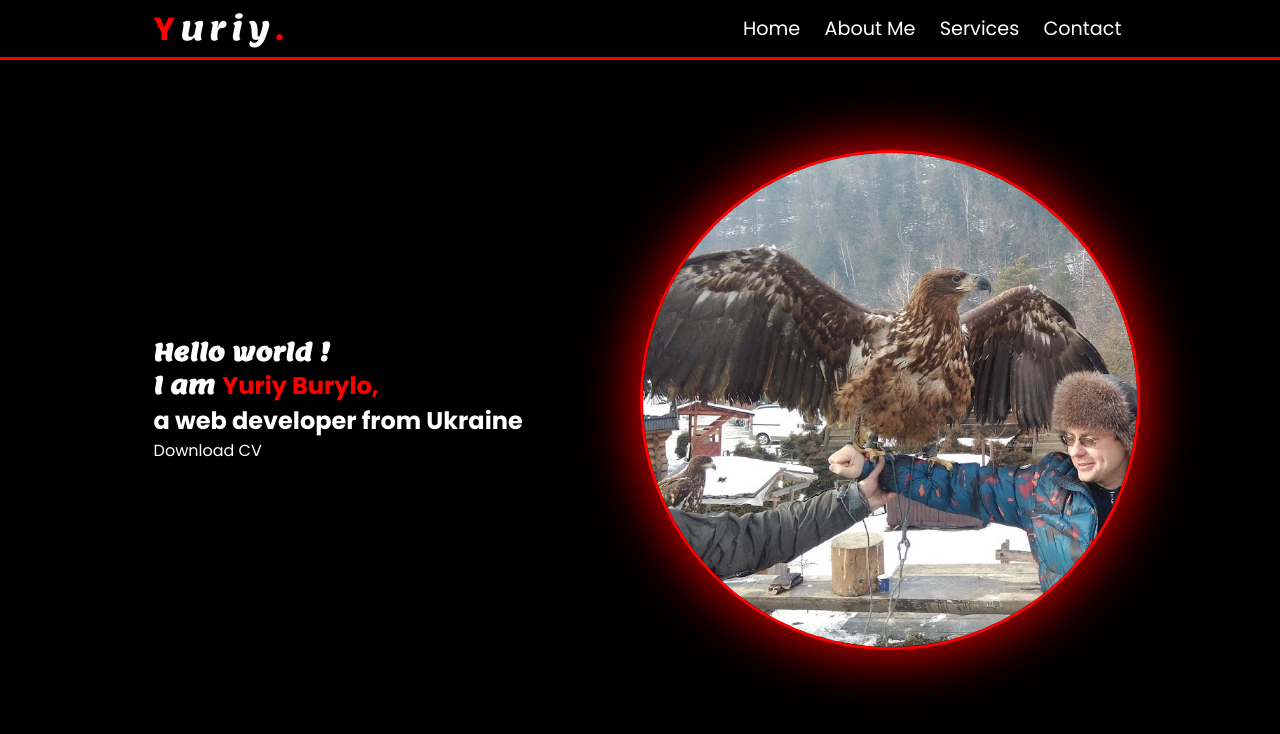
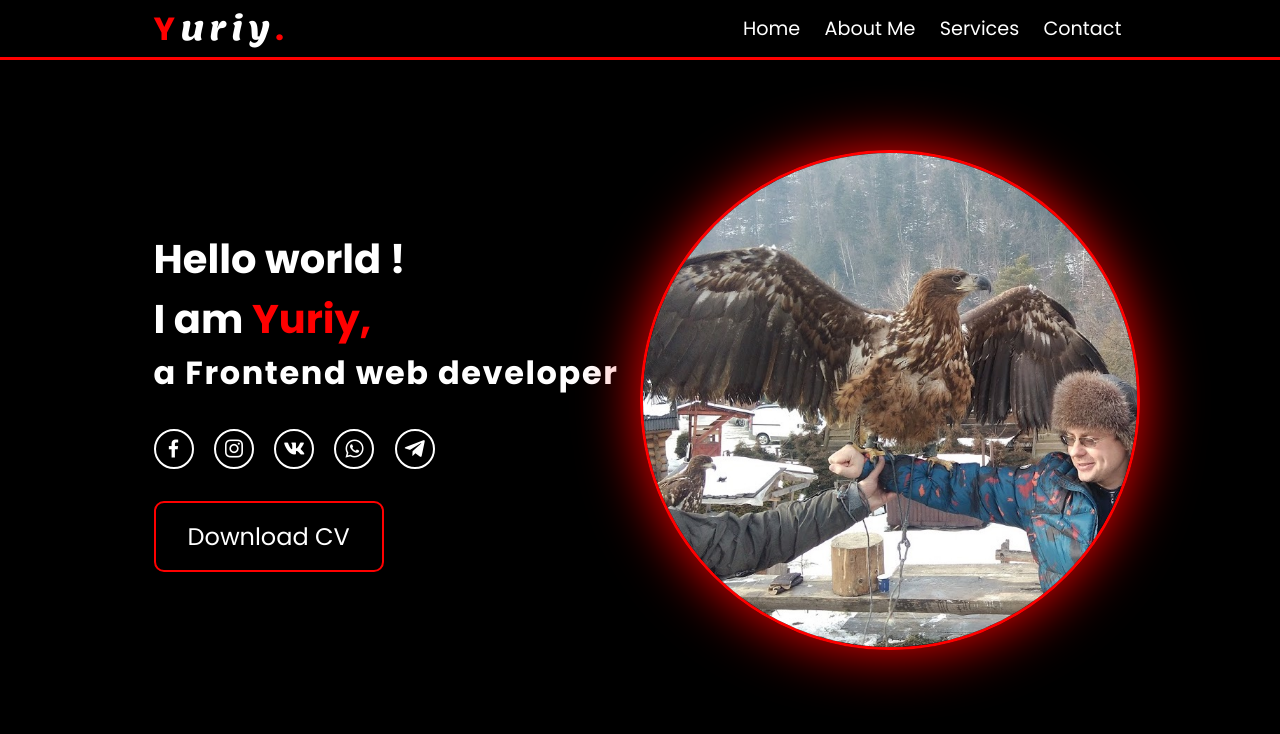
Before and after one commit to YuriyBurylo/PortfolioProject, a plain HTML site: page index.html in a window 1280 px wide. Drawn offline with nearby package versions, Linux system fonts and the light colour scheme.

Commit message:
added social icons and cta button

```diff
--- a/index.html
+++ b/index.html
@@ -8,6 +8,7 @@
     <link rel="preconnect" href="https://fonts.googleapis.com">
     <link rel="preconnect" href="https://fonts.gstatic.com" crossorigin>
     <link href="https://fonts.googleapis.com/css2?family=Lemon&family=Montserrat:ital,wght@0,400;0,500;0,600;0,700;1,400;1,500;1,600;1,700&family=Poppins:ital,wght@0,300;0,400;0,600;0,700;1,300;1,400;1,600;1,700&display=swap" rel="stylesheet">
+    <link href='https://unpkg.com/boxicons@2.1.4/css/boxicons.min.css' rel='stylesheet'>
     <link rel="stylesheet" href="./style.css">
 </head>
 <body>
@@ -28,8 +29,15 @@
         <div>
             <section id="home">
                 <div class="home-content">
-                    <h1>Hello world !<br> I am <span>Yuriy Burylo,</span></h1>
-                    <h2>a web developer from Ukraine</h2>
+                    <h1>Hello world !<br> I am <span>Yuriy,</span></h1>
+                    <h3>a Frontend web developer</h3>
+                    <div class="social">
+                        <a href="https://www.facebook.com/burylojunior"><i class='bx bxl-facebook' ></i></a>
+                        <a href="https://www.instagram.com/yuriy_burylo/"><i class='bx bxl-instagram' ></i></a>
+                        <a href="https://vk.com/id98583039"><i class='bx bxl-vk'></i></a>
+                        <a href=""><i class='bx bxl-whatsapp' ></i></a>
+                        <a href=""><i class='bx bxl-telegram' ></i></a>
+                    </div>
                     <a href="" type="button" class="cta-btn">Download CV</a>
                 </div>
                 <div class="home-picture">
--- a/style.css
+++ b/style.css
@@ -97,7 +97,49 @@ main div {
 }
 
 .home-content h1 {
-    font-family: 'Lemon';
+    font-size: 2.5rem;
+}
+
+.home-content h3 {
+    font-size: 2rem;
+    letter-spacing: 0.1rem;
+}
+
+.social a {
+    display: inline-flex;
+    justify-content: center;
+    align-items: center;
+    width: 40px;
+    height: 40px;
+    border: 2px solid #fff;
+    border-radius: 50%;
+    font-size: 1.5rem;
+    margin: 2rem 1rem 2rem 0;
+}
+
+.social a:hover {
+    background-color: #fff;
+    color: black;
+    box-shadow: 0 0 16px #fff;
+}
+.social a:active {
+    box-shadow: 0 0 20px red;
+}
+
+.cta-btn {
+    display: inline-block;
+    padding: 16px 32px;
+    border: 2px solid red;
+    border-radius: 10px;
+    font-size: 1.5rem;
+}
+
+.cta-btn:hover {
+    background-color: red;
+}
+
+.cta-btn:active {
+    box-shadow: 0 0 24px red;
 }
 
 .home-picture {
@@ -113,6 +155,7 @@ main div {
     overflow: hidden;
     margin: auto;
 }
+
 .picture-wrapper img {
     max-height: 100%;
 }
```
